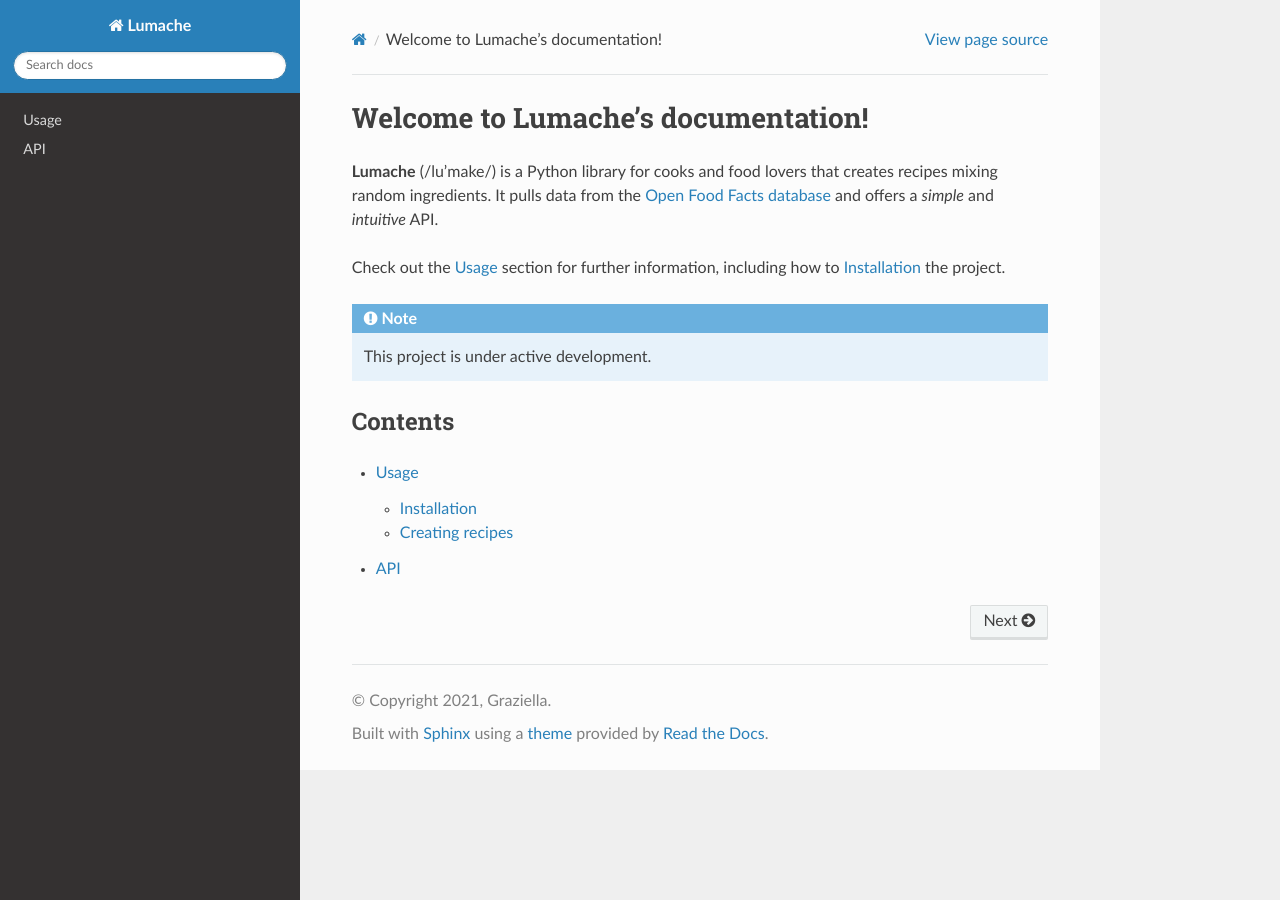
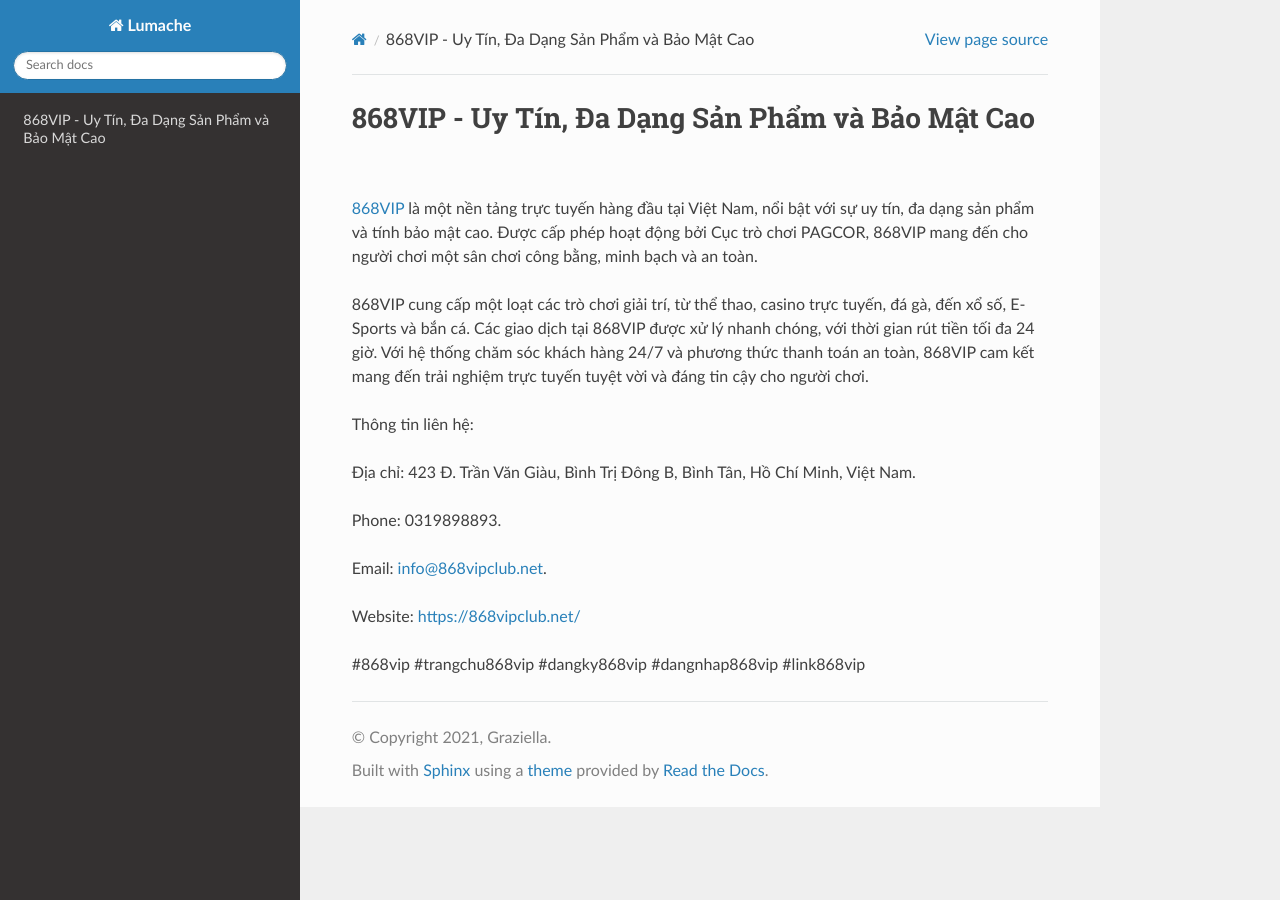
Before and after one commit to parkisngan19/868vipclubnet, a Sphinx documentation site: the page built from docs/source/index.rst, in a window 1280 px wide. Built offline with Sphinx 7.4.7 and the Read the Docs theme 3.1.0, drawn with Linux system fonts in a browser that asks for light colours.

Commit message:
Update index.rst

```diff
--- a/docs/source/index.rst
+++ b/docs/source/index.rst
@@ -1,22 +1,18 @@
-Welcome to Lumache's documentation!
+868VIP - Uy Tín, Đa Dạng Sản Phẩm và Bảo Mật Cao
 ===================================
 
-**Lumache** (/lu'make/) is a Python library for cooks and food lovers
-that creates recipes mixing random ingredients.
-It pulls data from the `Open Food Facts database <https://world.openfoodfacts.org/>`_
-and offers a *simple* and *intuitive* API.
+`868VIP <https://868vipclub.net/>`_ là một nền tảng trực tuyến hàng đầu tại Việt Nam, nổi bật với sự uy tín, đa dạng sản phẩm và tính bảo mật cao. Được cấp phép hoạt động bởi Cục trò chơi PAGCOR, 868VIP mang đến cho người chơi một sân chơi công bằng, minh bạch và an toàn.
 
-Check out the :doc:`usage` section for further information, including
-how to :ref:`installation` the project.
+868VIP cung cấp một loạt các trò chơi giải trí, từ thể thao, casino trực tuyến, đá gà, đến xổ số, E-Sports và bắn cá. Các giao dịch tại 868VIP được xử lý nhanh chóng, với thời gian rút tiền tối đa 24 giờ. Với hệ thống chăm sóc khách hàng 24/7 và phương thức thanh toán an toàn, 868VIP cam kết mang đến trải nghiệm trực tuyến tuyệt vời và đáng tin cậy cho người chơi.
 
-.. note::
+Thông tin liên hệ:
 
-   This project is under active development.
+Địa chỉ: 423 Đ. Trần Văn Giàu, Bình Trị Đông B, Bình Tân, Hồ Chí Minh, Việt Nam.
 
-Contents
---------
+Phone: 0319898893.
 
-.. toctree::
+Email: info@868vipclub.net.
 
-   usage
-   api
+Website: https://868vipclub.net/
+
+#868vip #trangchu868vip #dangky868vip #dangnhap868vip #link868vip
```
